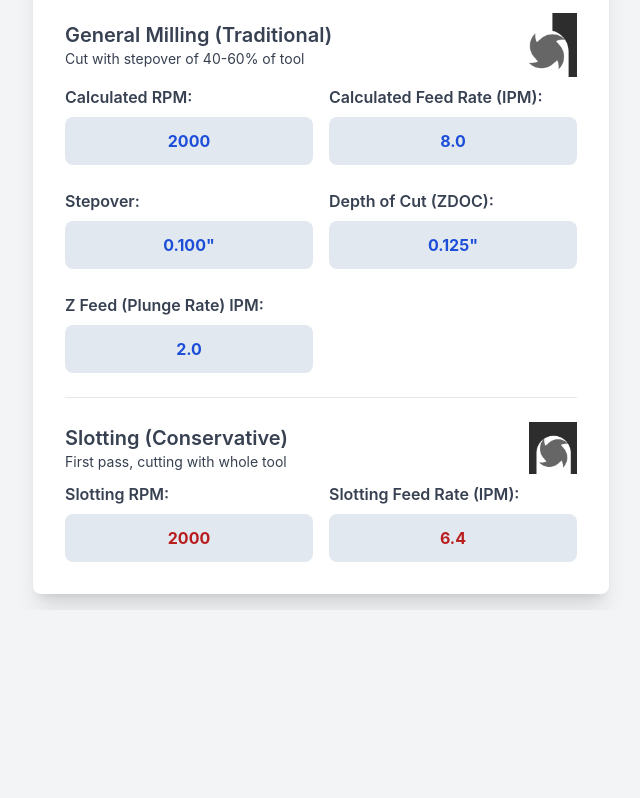
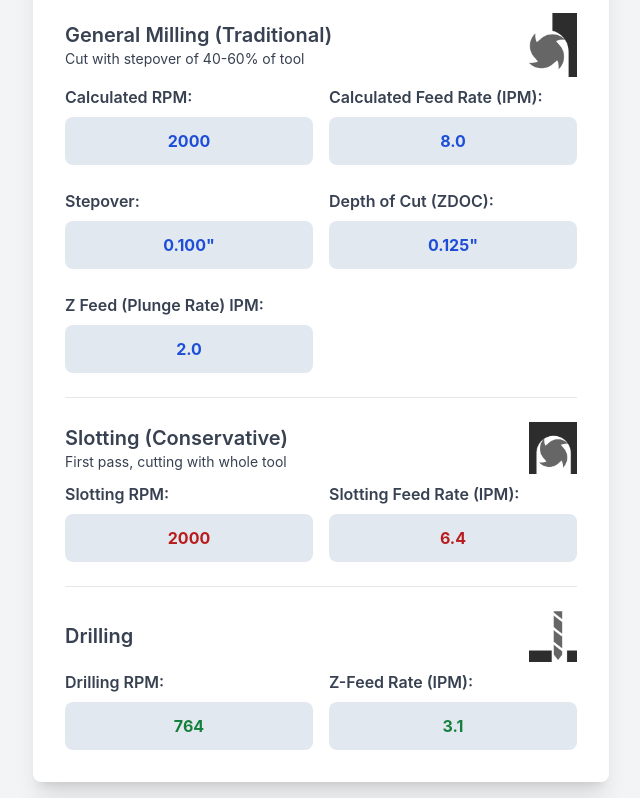
Before and after one commit to makeitlabs/machinistcalculator, a plain HTML site: page index.html in a window 1280 px wide. Shown: the part 873-1671 px from the top of the page, without its empty margins (319-959 px from the left). Before the commit the page ends 1483 px from the top, so only its background shows below. Drawn offline with Linux system fonts and the light colour scheme.

Commit message:
Drilling

```diff
--- a/const.js
+++ b/const.js
@@ -3,11 +3,11 @@
 
 // These were the original, base numbers
 const origMaterialProperties = {
-    aluminum: { sfm: 200, ipt: 0.002 },
-    stainless: { sfm: 72, ipt: 0.001 },
-    steel: { sfm: 90, ipt: 0.0007 },
-    brass: { sfm: 150, ipt: 0.002 },
-    plastic: { sfm: 400, ipt: 0.002 }
+    aluminum: { sfm: 200, ipt: 0.002, drill_sfm:200, drill_base_ipr: 0.004 },
+    stainless: { sfm: 72, ipt: 0.001, drill_sfm:30, drill_base_ipr: 0.003 },
+    steel: { sfm: 90, ipt: 0.0007, drill_sfm:80, drill_base_ipr: 0.005 },
+    brass: { sfm: 150, ipt: 0.002, drill_sfm:200, drill_base_ipr: 0.005 },
+    plastic: { sfm: 400, ipt: 0.002, drill_sfm:200, drill_base_ipr: 0.006 }
 };
 
 // Global reduction factors for slotting/first pass, applied universally to all materials
@@ -29,6 +29,7 @@ const IPT_SCALE_FACTOR = 10000;
 const materialProperties = {
     aluminum: {
         // SFM and IPT ranges for the sliders
+        drill_sfm:50, drill_base_ipr: 0.004,
         sfmSliderRange: { default: 200, min: 100, max: 1000 },
         iptSliderRange: { default: 20, min: 1, max: 40 }, // Scaled IPT range for slider (0.0001 to 0.004)
         // Specific diameter-dependent data (SFM and IPT)
@@ -47,6 +48,7 @@ const materialProperties = {
         ] // Removed .sort() - assuming data is pre-sorted
     },
     stainless: {
+        drill_sfm:30, drill_base_ipr: 0.003,
         sfmSliderRange: { default: 72, min: 30, max: 250 },
         iptSliderRange: { default: 10, min: 1, max: 20 },
         diameterData: [
@@ -61,6 +63,7 @@ const materialProperties = {
         ] // Removed .sort() - assuming data is pre-sorted
     },
     steel: {
+        drill_sfm:15, drill_base_ipr: 0.005,
         sfmSliderRange: { default: 90, min: 40, max: 200 },
         iptSliderRange: { default: 7, min: 1, max: 15 },
         diameterData: [
@@ -76,6 +79,7 @@ const materialProperties = {
     },
     brass: {
         // For materials without specific diameter data, use the default from their slider ranges
+        drill_sfm:40, drill_base_ipr: 0.005,
         sfmSliderRange: { default: 150, min: 75, max: 300 },
         iptSliderRange: { default: 20, min: 10, max: 40 }, // Scaled IPT
         diameterData: [
@@ -85,6 +89,7 @@ const materialProperties = {
         ]
     },
     plastic: {
+        drill_sfm:25, drill_base_ipr: 0.006,
         sfmSliderRange: { default: 400, min: 200, max: 800 },
         iptSliderRange: { default: 20, min: 10, max: 40 }, // Scaled IPT
         diameterData: [
@@ -194,3 +199,16 @@ function getDepthOfCut(diameterInches) {
     maximum: maximum
   };
 }
+
+// Drill Base IPR comes from material table
+function getDrillSpeeds(diameterInches,materialKey) {
+        const material = materialProperties[materialKey];
+        var ipr = material.drill_base_ipr* (diameterInches / 0.25);
+        var rpm = (material.drill_sfm * 3.82) / diameterInches;
+        var ipm = rpm * ipr;
+          return {
+            ipr: ipr,
+            rpm: rpm,
+            ipm: ipm
+          };
+}
--- a/index.html
+++ b/index.html
@@ -220,6 +220,30 @@ numer {
                 <div id="output-feedrate-slotting" class="output-box text-red-700 font-bold">0</div>
             </div>
         </div>
+
+        <br />
+        <hr />
+        <br />
+        <!-- Slotting/First Pass Calculations Row -->
+        <div class="flex items-center justify-between mb-2">
+            <div>
+                <h3 class="text-lg sm:text-xl font-semibold text-gray-700" style="margin-bottom:0px">Drilling</h3>
+            </div>
+            <img src="drilling.png" alt="Slotting Icon" class="w-12 h-auto xx-sm:w-16 sm:h-auto">
+        </div>
+        <div class="grid grid-cols-1 sm:grid-cols-2 gap-4">
+            <!-- Slotting RPM Output -->
+            <div>
+                <label class="block text-gray-700 text-md font-semibold mb-2">Drilling RPM:</label>
+                <div id="output-rpm-drilling" class="output-box text-green-700 font-bold">0</div>
+            </div>
+
+            <!-- Slotting Feed Rate Output -->
+            <div>
+                <label class="block text-gray-700 text-md font-semibold mb-2">Z-Feed Rate (IPM):</label>
+                <div id="output-feedrate-drilling" class="output-box text-green-700 font-bold">0</div>
+            </div>
+        </div>
     </div>
     <script>
    // Variables to store selected input values
@@ -283,6 +307,11 @@ numer {
             // Calculate Slotting Feed Rate using the final (potentially capped) Slotting RPM
             const calculatedFeedRateSlotting = finalCalculatedRPMSlotting * selectedFlutes * iptSlotting;
             document.getElementById('output-feedrate-slotting').textContent = calculatedFeedRateSlotting.toFixed(1);
+
+            // Drills
+            var drills = getDrillSpeeds(selectedDiameter,selectedMaterial);
+            document.getElementById('output-rpm-drilling').textContent = drills.rpm.toFixed(0);
+            document.getElementById('output-feedrate-drilling').textContent = drills.ipm.toFixed(1);
 
             // --- Small Tool Warning Logic ---
             var smallToolWarning = document.getElementById('small-tool-warning');
```
Also changed, not shown: drilling.png (added).
